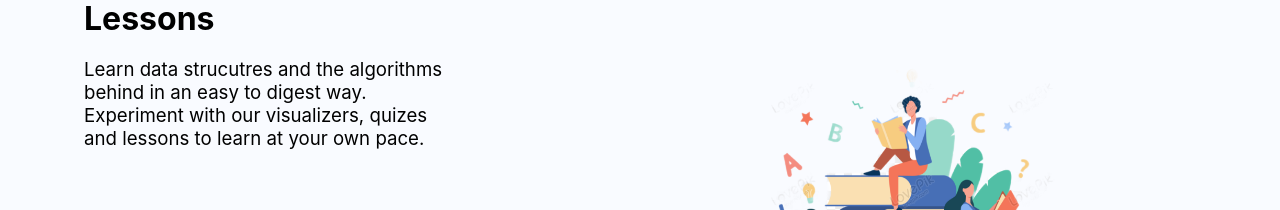
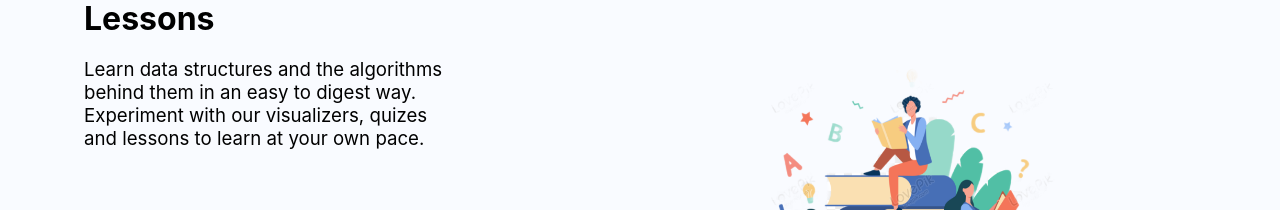
Before and after one commit to QuantumEffect42/CS4474-Final-Project, a React (Create React App) app: page / in a window 1280 px wide. Shown: the part 200-410 px from the top of the page. Built offline with nearby package versions, Linux system fonts and the light colour scheme.

Commit message:
Fixed typo

```diff
--- a/src/components/pages/HomePage.js
+++ b/src/components/pages/HomePage.js
@@ -12,7 +12,7 @@ const Home = () => {
                 <div className="welcome-1">
                     <h2 className="intro">Easy Free Data Structures Lessons</h2>
                     <p className="title-text">
-                        Learn data strucutres and the algorithms behind in an easy to digest way. Experiment
+                        Learn data structures and the algorithms behind them in an easy to digest way. Experiment
                         with our visualizers, quizes and lessons to learn at your own pace.
                     </p>
                 </div>
```
